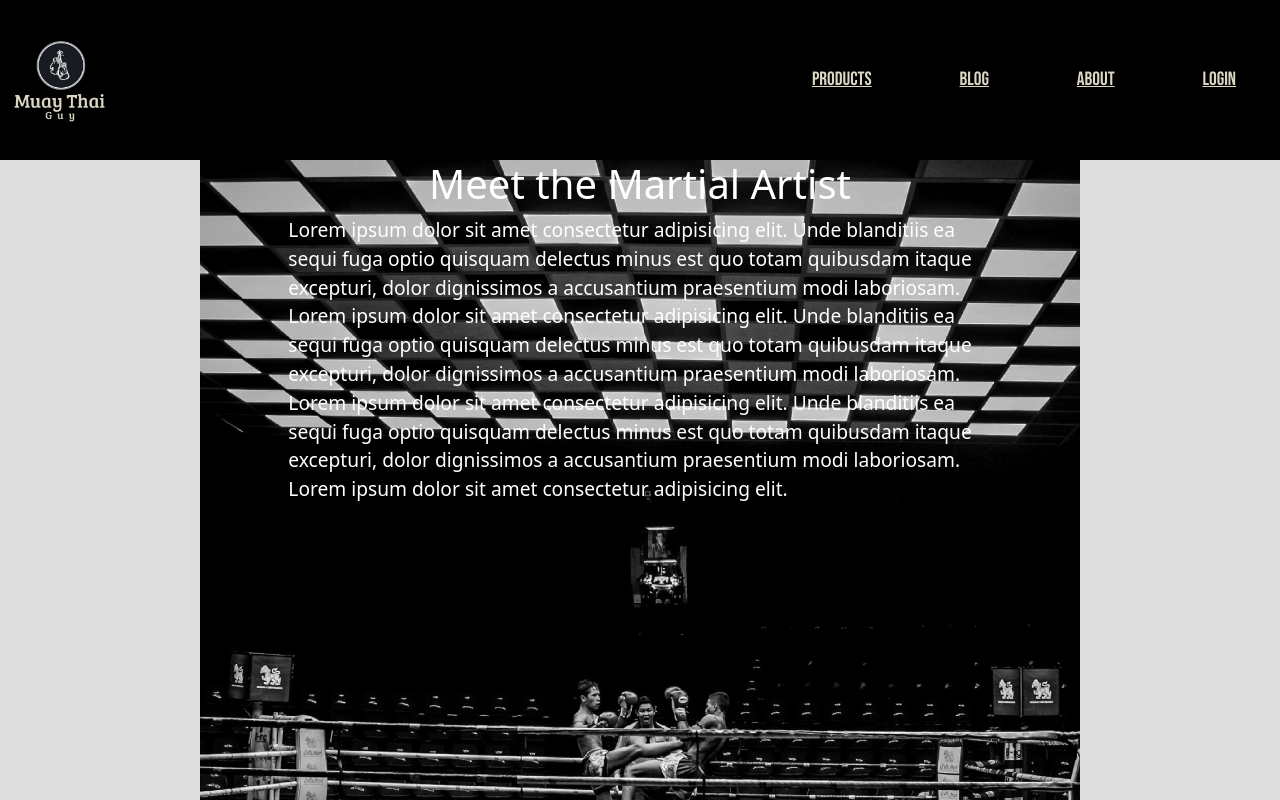
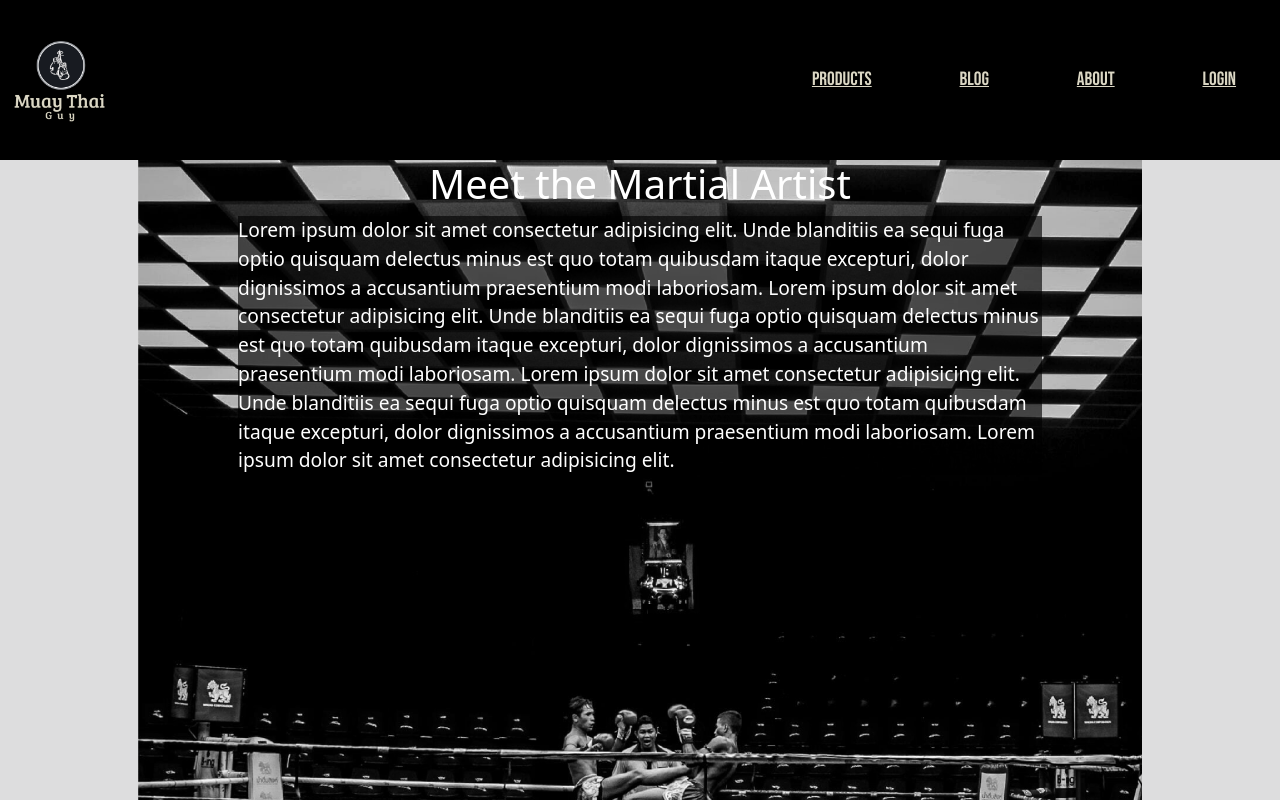
Before and after one commit to GarrettF24/muay-thai-guy, a React (Create React App) app in the folder client/: page /about in a window 1280 px wide. Shown: the top 800 px of the page. Built offline with nearby package versions, Linux system fonts and the light colour scheme; no server answers; the HTML template or start-up script is replaced by a standard one.

Commit message:
width changed

```diff
--- a/client/src/screens/About/About.css
+++ b/client/src/screens/About/About.css
@@ -4,7 +4,7 @@
   flex-direction: column;
   align-items: center;
   color: white;
-  width: 70%;
+  width: 80%;
   margin: 0 auto;
   background-image: url("../../assets/ring_square.png");
   background-repeat: no-repeat;
@@ -16,6 +16,7 @@
   width: 80%;
   margin: 0 auto;
   font-size: larger;
+  background-color: rgba(0, 0, 0, 0.637);
 }
 
 @media only screen and (max-width: 575px) {
--- a/client/src/screens/PostDetail/PostDetail.css
+++ b/client/src/screens/PostDetail/PostDetail.css
@@ -27,14 +27,17 @@
   background-repeat: no-repeat;
   background-size: cover;
   background-position: center;
+  width: 80%;
 }
 
 .post-title h1 {
   color: white;
+  background-color: rgba(0, 0, 0, 0.637);
 }
 
 .post-content {
   width: 70%;
+  background-color: rgba(0, 0, 0, 0.637);
 }
 
 .post-content p {
--- a/client/src/screens/ProductDetail/ProductDetail.css
+++ b/client/src/screens/ProductDetail/ProductDetail.css
@@ -23,6 +23,7 @@
   background-repeat: no-repeat;
   background-size: cover;
   background-position: center;
+  width: 80%;
 }
 
 .product-image {
```
